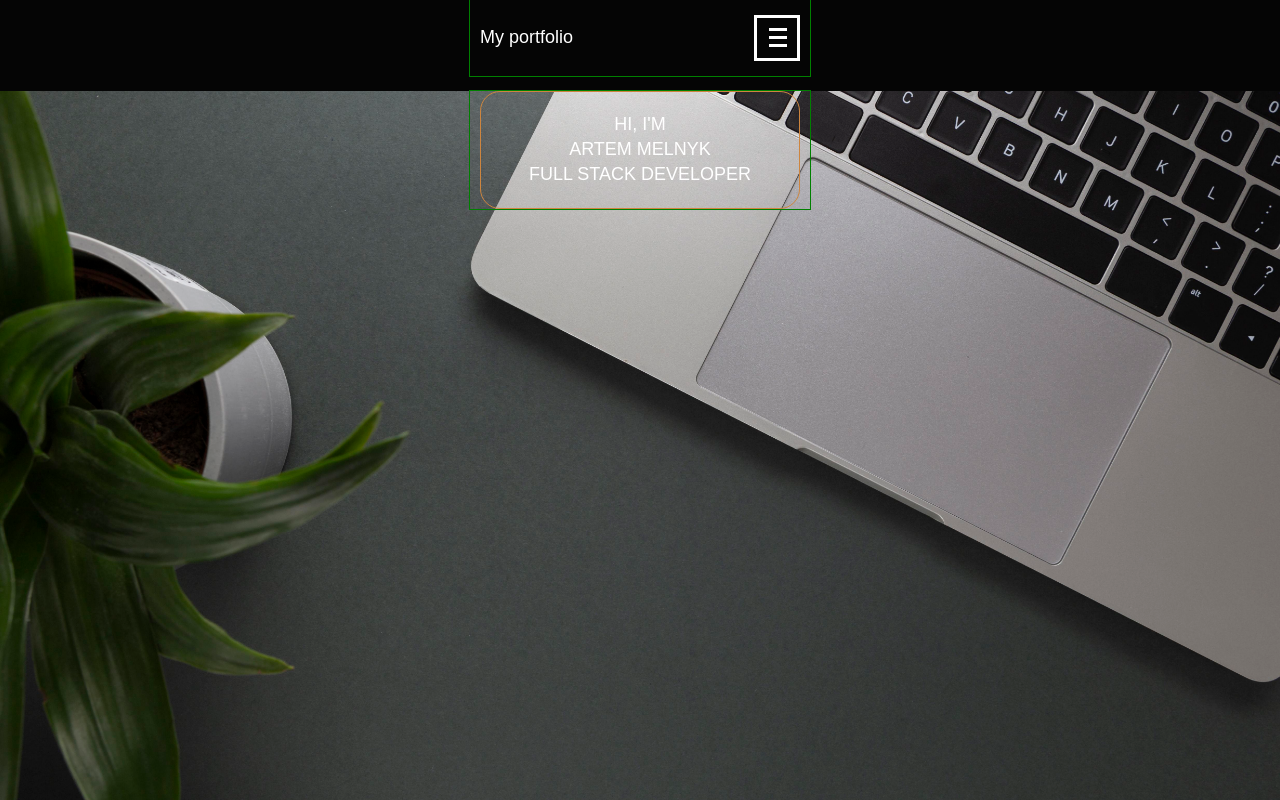
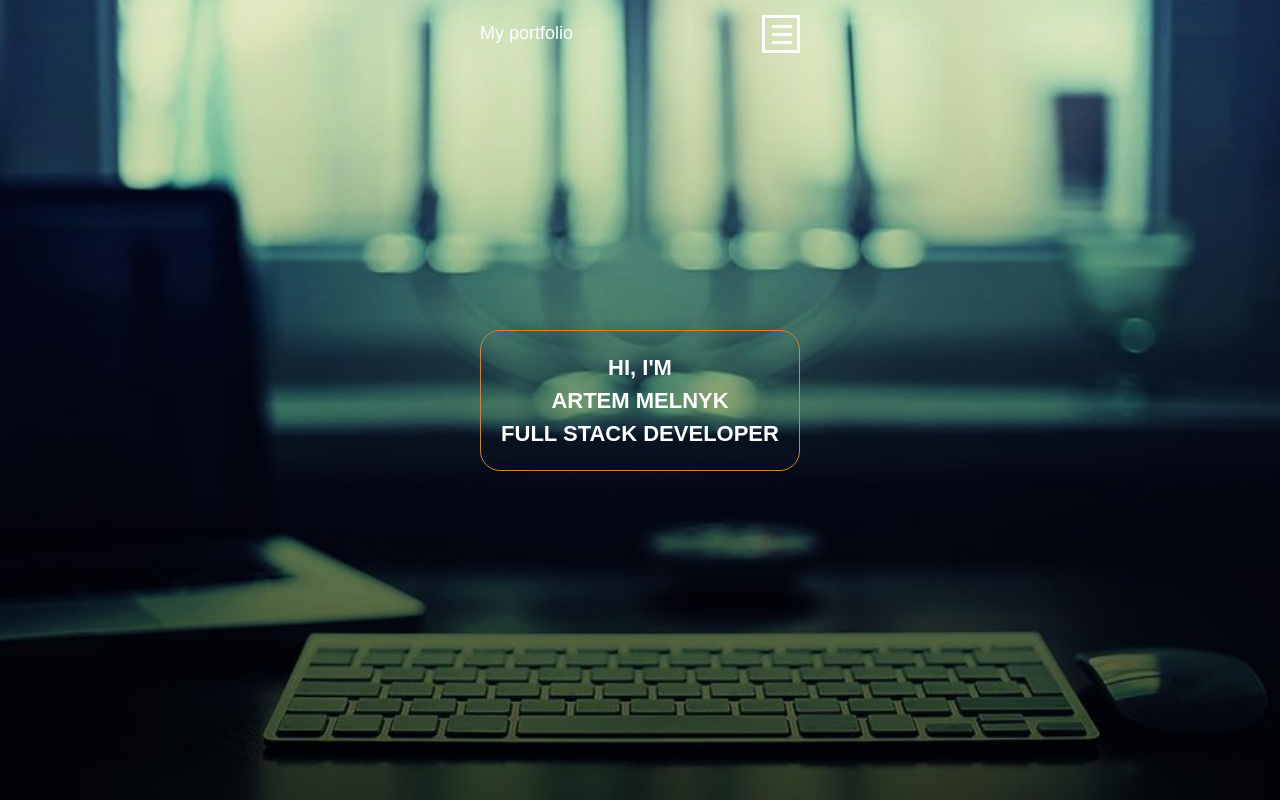
Before and after one commit to Artemon-x58/Portfolio, a React (Vite) app: page / in a window 1280 px wide. Shown: the top 800 px of the page. Built offline with nearby package versions, Linux system fonts and the light colour scheme.

Commit message:
hero + header

```diff
--- a/src/Components/App.jsx
+++ b/src/Components/App.jsx
@@ -1,5 +1,5 @@
 import { Main } from "./Main/Main";
-import { Header } from "./header/Header";
+import { Header } from "./Header/Header";
 
 const App = () => {
   return (
--- a/src/Components/Cotainer/Cotainers.styled.jsx
+++ b/src/Components/Cotainer/Cotainers.styled.jsx
@@ -1,7 +1,7 @@
 import styled from "styled-components";
 
 export const Container = styled.div`
-  outline: 1px solid green;
+  /* outline: 1px solid green; */
 
   max-width: 320px;
   padding-left: 10px;
--- a/src/Components/Header/Header.jsx
+++ b/src/Components/Header/Header.jsx
@@ -38,7 +38,7 @@ export const Header = () => {
   };
 
   return (
-    <Container>
+    <Container style={{ dispaly: "relative" }}>
       <Modal isOpen={modalIsOpen} style={customStyles}>
         <ModalList>
           <ModalItem>
@@ -58,6 +58,10 @@ export const Header = () => {
           </ModalItem>
         </ModalList>
       </Modal>
+
+      <div
+        style={{ position: "relative", width: "100%", padding: 0, margin: 0 }}
+      >
         <MenuContainer>
           <HeaderTitle>My portfolio</HeaderTitle>
           <MenuBtn onClick={openModal}>
@@ -65,6 +69,7 @@ export const Header = () => {
             <MenuExit isOpen={isOpen} />
           </MenuBtn>
         </MenuContainer>
+      </div>
     </Container>
   );
 };
--- a/src/Components/Header/Header.styled.jsx
+++ b/src/Components/Header/Header.styled.jsx
@@ -2,19 +2,17 @@ import styled from "styled-components";
 
 export const MenuContainer = styled.div`
   display: flex;
-  justify-content: center;
+  position: absolute;
+  justify-content: space-between;
   align-items: center;
   padding-top: 15px;
   padding-bottom: 15px;
-
-  /* position: absolute; */
-  /* top: 50%;
-  left: 50%;
-  transform: translate(-50%, -50%); */
+  width: 100%;
 `;
 
 export const HeaderTitle = styled.p`
   color: white;
+  display: block;
   font-size: 18px;
   font-weight: 400;
   line-height: 1.4;
@@ -22,12 +20,12 @@ export const HeaderTitle = styled.p`
 
 export const MenuBtn = styled.a`
   z-index: 100;
-  position: fixed;
+  /* position: fixed; */
   position: relative;
   display: block;
-  margin-left: auto;
-  height: 40px;
-  width: 40px;
+  /* margin-left: auto; */
+  height: 32px;
+  width: 32px;
   border: 3px solid white;
   border-radius: 0;
 
@@ -41,22 +39,22 @@ export const MenuBtn = styled.a`
 export const MenuBurger = styled.span`
   display: block;
   content: "";
-  width: 18px;
+  width: 20px;
   height: 3px;
   background-color: white;
   position: absolute;
-  left: 12px;
-  top: 18px;
+  left: 7px;
+  top: 15px;
   transform: translateX(0);
   opacity: 1;
 
-  transition: opacity 300ms ease, transform 300ms ease;
+  transition: opacity 500ms ease, transform 500ms ease;
 
   &::before,
   &::after {
     display: block;
     content: "";
-    width: 18px;
+    width: 20px;
     height: 3px;
     background-color: white;
     position: absolute;
@@ -79,12 +77,12 @@ export const MenuBurger = styled.span`
 
 export const MenuExit = styled.span`
   position: absolute;
-  top: 18px;
-  left: 10px;
+  top: 14.5px;
+  left: 5px;
   transform: translateX(-45px);
   opacity: 0;
 
-  transition: opacity 300ms ease, transform 300ms ease;
+  transition: opacity 500ms ease, transform 500ms ease;
 
   &::before {
     display: block;
--- a/src/Components/HeroSection/HeroSection.styled.jsx
+++ b/src/Components/HeroSection/HeroSection.styled.jsx
@@ -1,6 +1,6 @@
 import styled from "styled-components";
 
-import heroImg from "../../img/hero.jpg";
+import heroImg from "../../img/hero2.jpg";
 
 export const HeroImg = styled.div`
   height: 100vh;
@@ -8,19 +8,22 @@ export const HeroImg = styled.div`
   background-repeat: no-repeat;
   background-position: center;
   background-size: cover;
+  display: flex;
+
+  align-items: center;
 `;
 
 export const WrapperHero = styled.div`
   border: 1px solid #cd853f;
   border-radius: 20px;
-  padding: 20px 0 20px;
+  padding: 20px 20px 20px 20px;
 `;
 
 export const TitleHero = styled.h1`
   color: white;
-  font-size: 18px;
-  font-weight: 400;
-  line-height: 1.4;
+  font-size: 22px;
+  font-weight: bold;
   text-transform: uppercase;
   text-align: center;
+  line-height: 1.5;
 `;
--- a/src/Components/Section/Section.styled.jsx
+++ b/src/Components/Section/Section.styled.jsx
@@ -1,6 +1,5 @@
 import styled from "styled-components";
 
 export const SectionStyled = styled.section`
-  padding-top: 15px;
-  padding-bottom: 15px;
+  padding-bottom: 30px;
 `;
```
Also changed, not shown: src/img/hero2.jpg (added). Lines whose indentation alone changed are shown as unchanged.
